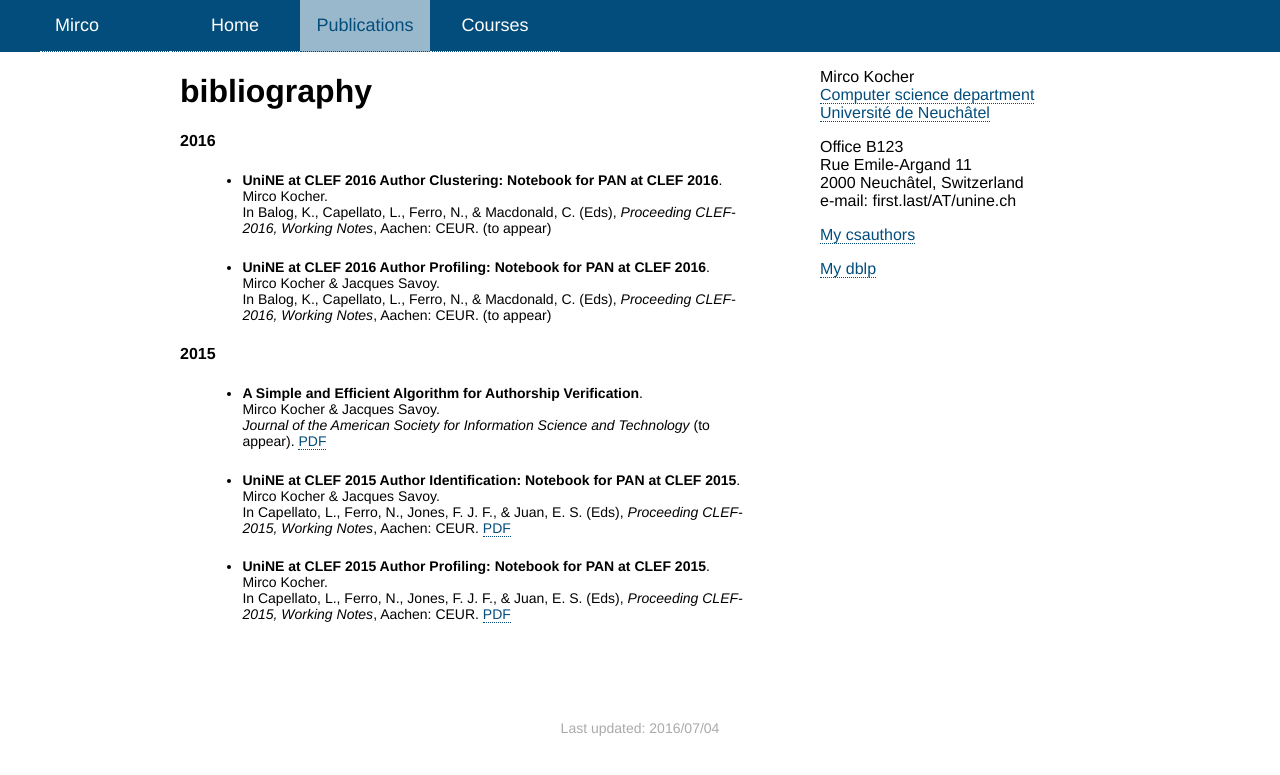
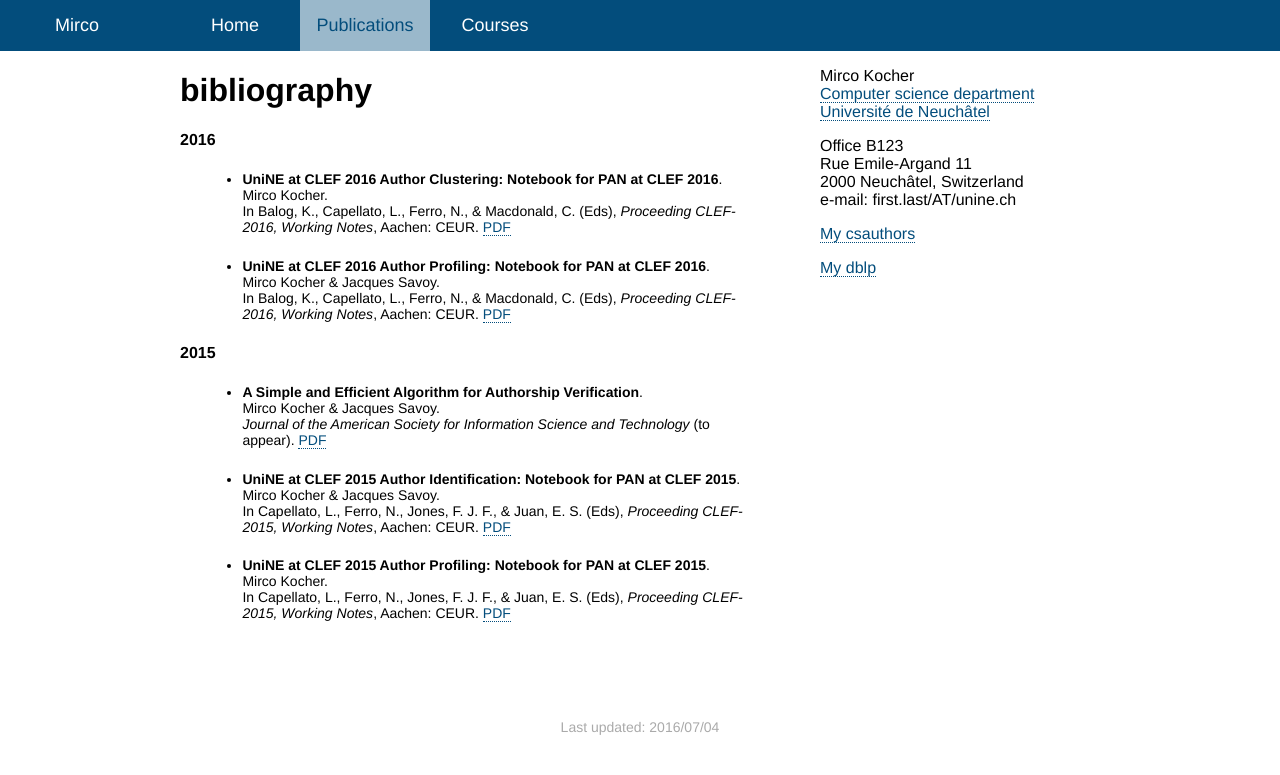
Before and after one commit to mirc0crim/mirc0crim.github.io, a PHP site: page /publications.html in a window 1280 px wide. Shown: the top 775 px of the page. Run offline with PHP 8.4, Linux system fonts and the light colour scheme.

Commit message:
PDF for CLEF 2016

```diff
--- a/courses.html
+++ b/courses.html
@@ -69,7 +69,7 @@
 				<ul>
 					<li class="tooltip">
 						<b>R&D Workshop</b><br/>
-						Spring 2016, Spring 2015<br/>
+						Spring 2016 & Spring 2015<br/>
 						<i>Dr. Hugues Mercier, Prof. Peter Kropf, & Prof. Jacques Savoy</i><br/>
 						<span>Even though there is no unique correct way to conduct scientific research, the main objective is to present general methods and skills that will help the students do research efficiently. Work on a reading/writing research project. This may include reading scientific articles on a given topic, extending an existing algorithm, do a comprehensive survey of the state of the art techniques in a specific field. The students will write a report in the form of a scientific paper.</span>
 					</li>
--- a/publications.html
+++ b/publications.html
@@ -44,13 +44,13 @@
 					<li class="tooltip">
 						<b>UniNE at CLEF 2016 Author Clustering: Notebook for PAN at CLEF 2016</b>.<br/>
 						Mirco Kocher.<br/>
-						In Balog, K., Capellato, L., Ferro, N., & Macdonald, C. (Eds), <i>Proceeding CLEF-2016, Working Notes</i>, Aachen: CEUR. (to appear)<br/>
+						In Balog, K., Capellato, L., Ferro, N., & Macdonald, C. (Eds), <i>Proceeding CLEF-2016, Working Notes</i>, Aachen: CEUR. <a target="_blank" href="http://ceur-ws.org/Vol-1609/16090895.pdf">PDF</a><br/>
 						<span>This notebook describes and evaluates an effective unsupervised author clustering model.  The suggested strategy can be adapted without any problem to different languages (such as Dutch, English, and Greek) in different genres (newspaper articles and reviews).  Applying a simple distance measure, we determine whether there is enough indication that two texts were written by the same author.  The proposed clustering performs very well (rank 2 over all test collections) in a comparison of 8 approaches.</span>
 					</li>
 					<li class="tooltip">
 						<b title="text">UniNE at CLEF 2016 Author Profiling: Notebook for PAN at CLEF 2016</b>.<br/>
 						Mirco Kocher & Jacques Savoy.<br/>
-						In Balog, K., Capellato, L., Ferro, N., & Macdonald, C. (Eds), <i>Proceeding CLEF-2016, Working Notes</i>, Aachen: CEUR. (to appear)<br/>
+						In Balog, K., Capellato, L., Ferro, N., & Macdonald, C. (Eds), <i>Proceeding CLEF-2016, Working Notes</i>, Aachen: CEUR. <a target="_blank" href="http://ceur-ws.org/Vol-1609/16090903.pdf">PDF</a><br/>
 						<span>This notebook describes and evaluates a cross-genre author profiling model.  The suggested strategy can be adapted without any problem to different Indo-European languages.  Applying a simple distance measure and looking at the five nearest neighbors, we can determine the gender (male or female) and the age group (18-24 | 25-34 | 35-49 | 50-64 | >65).  The proposed cross-genre profiling performs acceptable (rank 14 over all test collections) in a comparison of 23 approaches.</span>
 					</li>
 				</ul>
--- a/style.css
+++ b/style.css
@@ -7,6 +7,10 @@ html, body {
 
 .navbar {
 	background-color: #034D7C;
+}
+
+.navbar a {
+	border-bottom: none;
 }
 
 .navbar > ul {
```
